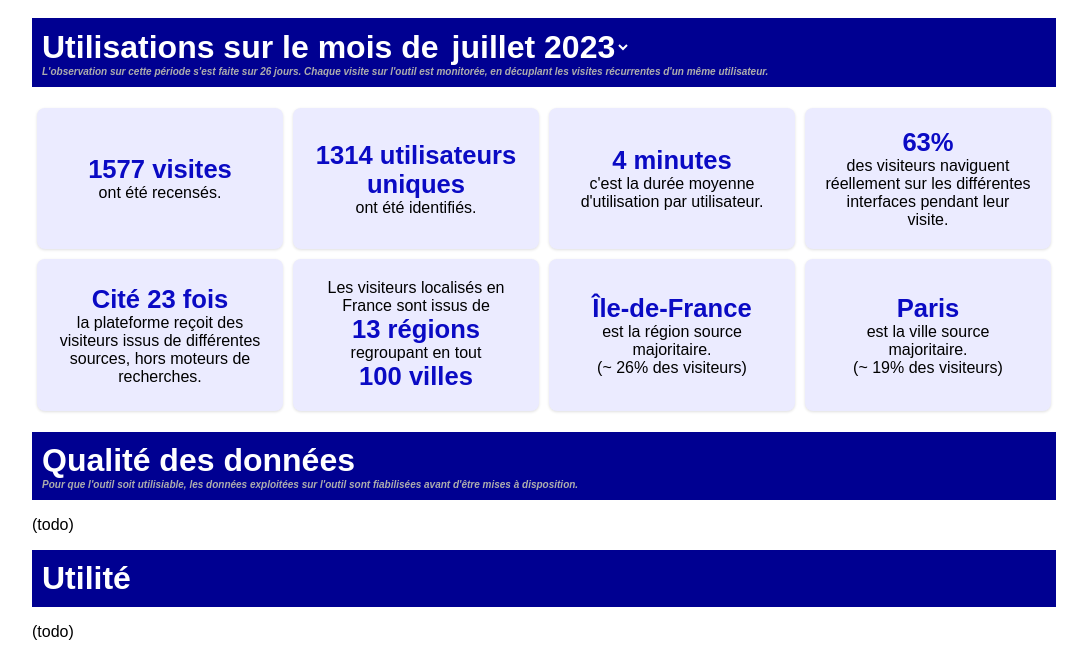
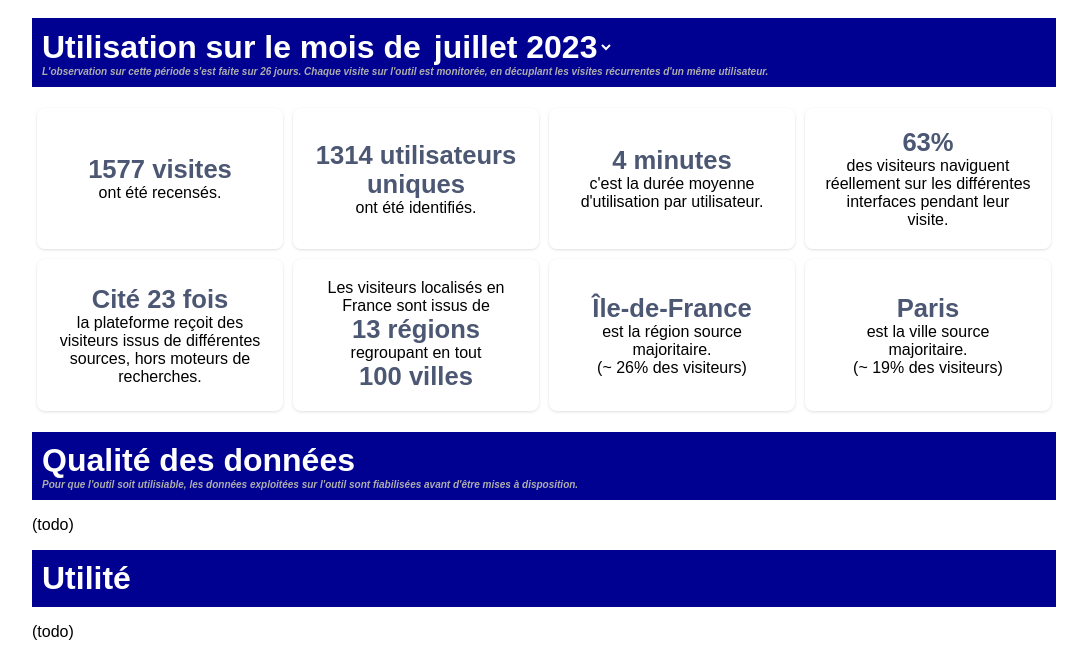
Before and after one commit to jadynekena/stats_orion, a plain HTML site: page index.html in a window 1280 px wide. Shown: the part 1018-1675 px from the top of the page, without its empty margins (96-1183 px from the left). Drawn offline with Linux system fonts and the light colour scheme.

Commit message:
couleurs comme MB

```diff
--- a/index.html
+++ b/index.html
@@ -11,11 +11,11 @@
 		h1{background: #000091;  color: white; padding: 10px; margin: 0;}
 		a{color:#000091;}
 		span{display: contents;}
-		strong{font-size: max(25px,2vw);color: #0a0ac4;}
+		strong{font-size: max(25px,2vw);color: /*#0a0ac4*/#4c5773;}
 		i{color: #adadad;font-size: 10px;display: block;}
 		select{text-align: center;border-style: none;background: inherit;border-radius: 5px;font-size: inherit;color: inherit;font-weight: bold;}
 		.cards{display: flex;flex-wrap: wrap;}
-		.card{margin: 5px;padding: 20px;border-width: 0;border-style: outset;flex: 1;background: #ebebff;text-align: center;justify-content: center;display: grid;align-content: center;box-shadow: 0px 1px 3px rgba(0, 0, 0, 0.13);border-color: transparent;border-radius: 8px;min-width: 200px;}
+		.card{margin: 5px;padding: 20px;border-width: 0;border-style: outset;flex: 1;/*background: #ebebff;*/text-align: center;justify-content: center;display: grid;align-content: center;box-shadow: 0px 1px 3px rgba(0, 0, 0, 0.13);border-color: transparent;border-radius: 8px;min-width: 200px;}
 	</style>
 	<link rel="shortcut icon" type="image/ico" href="https://communaute.inclusion.beta.gouv.fr/static/vendor/theme-inclusion/images/favicon.ico">
 </head>
@@ -34,7 +34,7 @@
 	</p>
 
 	<p>
-		<h1>Utilisations sur le mois de
+		<h1>Utilisation sur le mois de
 						<select id="periode" onchange="refresh_all()">
 							<option value="2023-07">juillet 2023</option>
 							<option value="2023-06">juin 2023</option>
```
